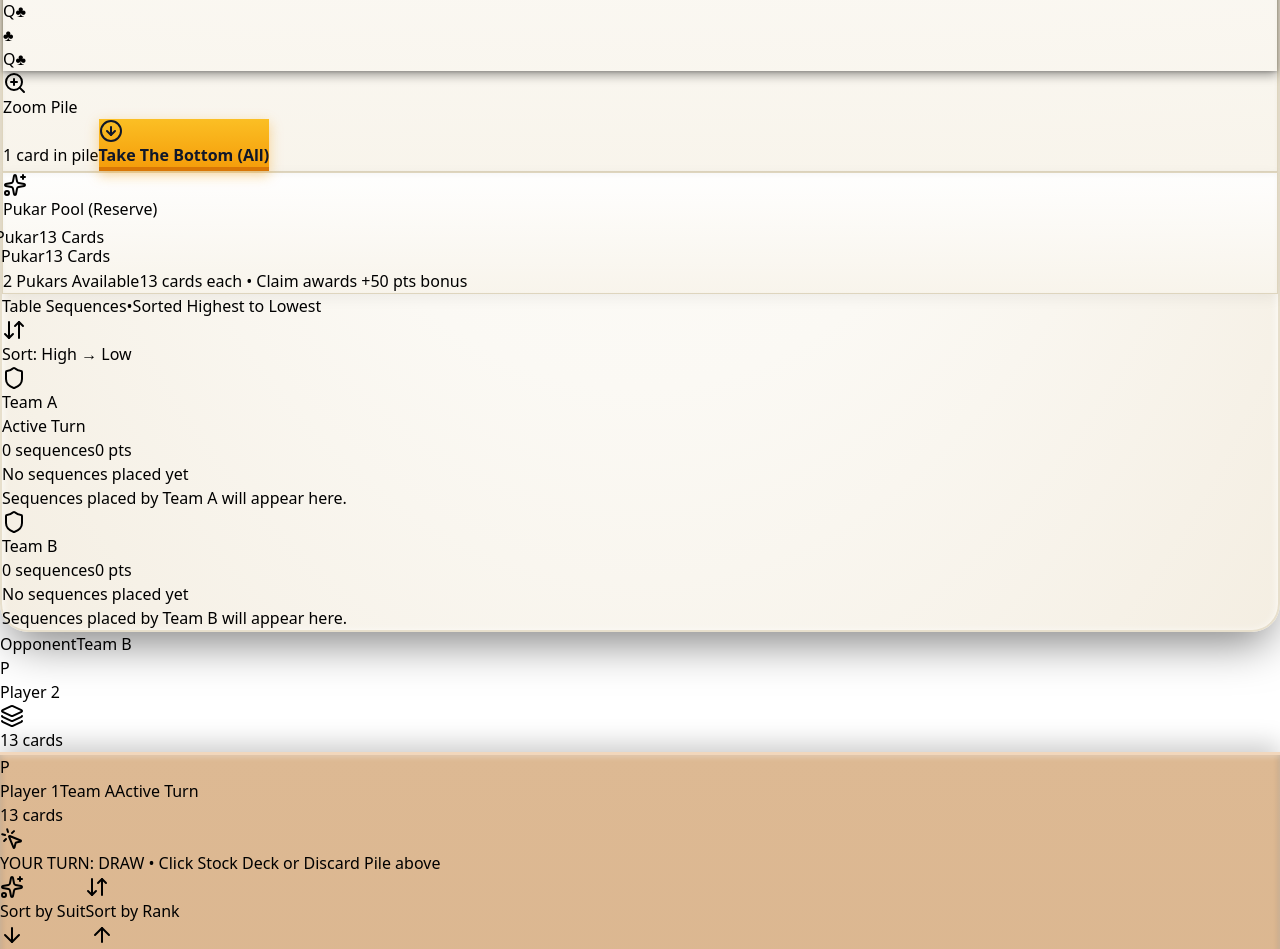
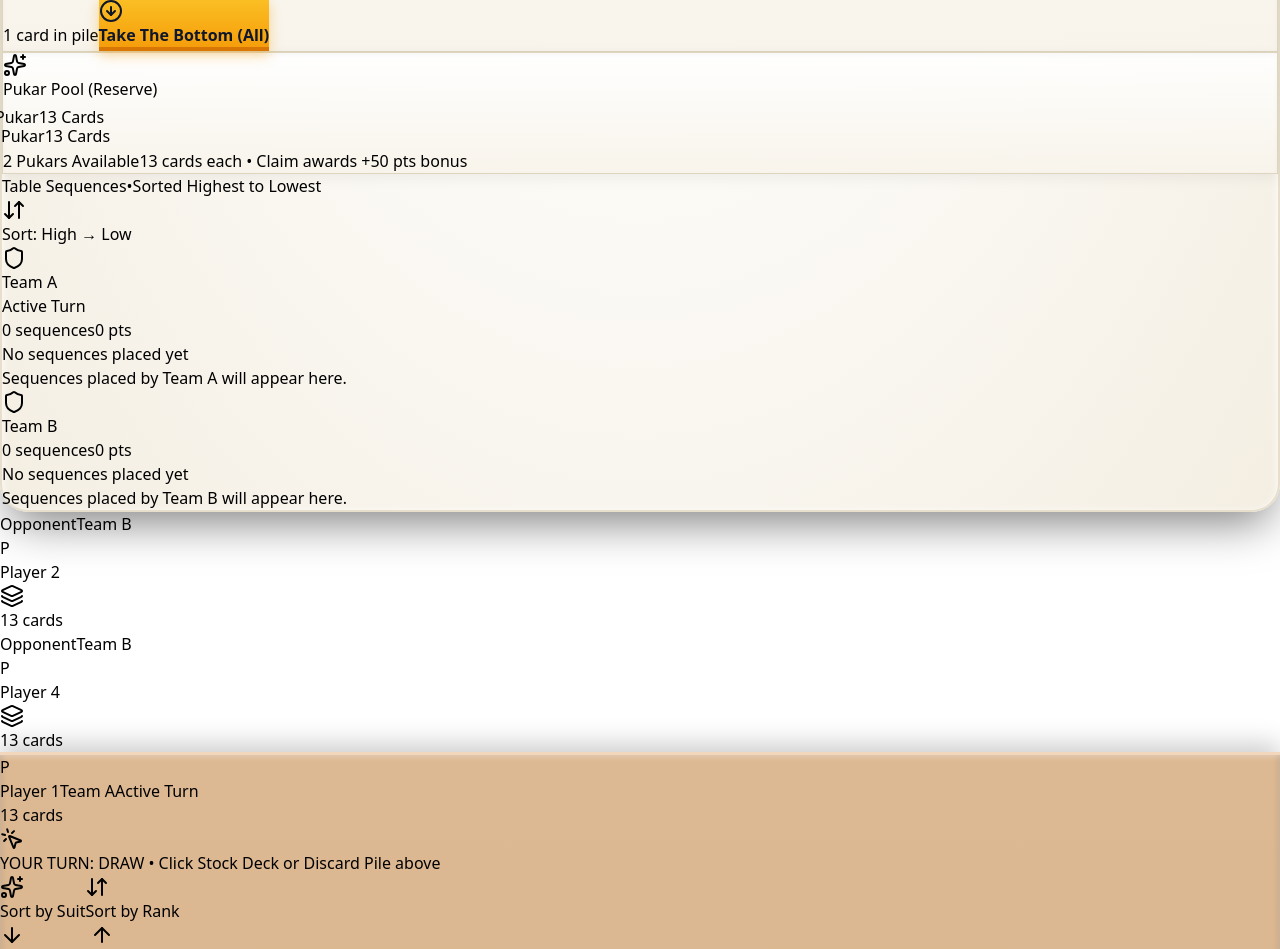
Before and after one commit to hello-world-eyp/pukar, a React (Vite) app: page / in a window 1280 px wide. Shown: the part 1596-2545 px from the top of the page. Built offline with nearby package versions, Linux system fonts and the light colour scheme.

Commit message:
feat(ui): move opponents to right rail and expand team sequences to multi-column grid

```diff
--- a/src/ui/components/TableMeldBoard.tsx
+++ b/src/ui/components/TableMeldBoard.tsx
@@ -302,10 +302,10 @@ const TeamMeldColumn: React.FC<TeamMeldColumnProps> = ({
         </div>
       </div>
 
-      {/* Sequences List */}
-      <div className="flex flex-col gap-2.5 min-h-[105px]">
+      {/* Sequences List: Multi-column grid */}
+      <div className="grid grid-cols-1 md:grid-cols-2 gap-2.5 min-h-[105px]">
         {sortedMelds.length === 0 ? (
-          <div className="flex-1 flex flex-col items-center justify-center p-3 sm:p-4 border-2 border-dashed border-stone-300/80 rounded-xl text-stone-500 text-sm text-center bg-white/40 min-h-[100px]">
+          <div className="col-span-full flex-1 flex flex-col items-center justify-center p-3 sm:p-4 border-2 border-dashed border-stone-300/80 rounded-xl text-stone-500 text-sm text-center bg-white/40 min-h-[100px]">
             <p className="font-bold text-stone-700">No sequences placed yet</p>
             <p className="text-sm text-stone-500 mt-0.5">
               {`Sequences placed by ${teamName} will appear here.`}
--- a/src/ui/components/TableSeating.tsx
+++ b/src/ui/components/TableSeating.tsx
@@ -363,10 +363,35 @@ export const TableSeating: React.FC<TableSeatingProps> = ({
         ))}
       </div>
 
-      {/* 2. MIDDLE TABLE SECTION: LEFT WING, TABLE FELT (CHILDREN), RIGHT WING */}
-      <div className="w-full grid grid-cols-1 lg:grid-cols-12 gap-3 sm:gap-4 items-center">
-        {/* Left Seat (Wing) */}
-        <div className="lg:col-span-2 flex flex-col justify-center order-2 lg:order-1 px-1 sm:px-2">
+      {/* 2. EXPANDED MAIN BOARD (LEFT/CENTER) + OPPONENTS RAIL (RIGHT) */}
+      <div className="w-full grid grid-cols-1 lg:grid-cols-12 gap-3 sm:gap-4 items-start">
+        {/* Expanded Main Board Canvas (Decks + Melds) */}
+        <div className="lg:col-span-9 xl:col-span-10 w-full order-1">
+          {children}
+        </div>
+
+        {/* Opponents Rail (Moved to Right Side, Space-Efficient) */}
+        <aside
+          aria-label="Opponent Players"
+          className="lg:col-span-3 xl:col-span-2 w-full flex flex-col sm:flex-row lg:flex-col gap-2.5 order-2"
+        >
+          {/* Opponent 1 */}
+          <div className="w-full">
+            <PlayerSeat
+              player={seats.rightSeat.player}
+              playerIndex={seats.rightSeat.playerIndex}
+              seatPosition={seats.rightSeat.seatPosition}
+              isTurn={seats.rightSeat.isTurn}
+              isViewed={seats.rightSeat.isViewed}
+              isTeammate={seats.rightSeat.isTeammate}
+              onSelectPlayer={onSelectPlayer}
+              data-testid="table-seat-right"
+              isRippling={isRippling}
+            />
+          </div>
+
+          {/* Opponent 2 */}
+          <div className="w-full">
             <PlayerSeat
               player={seats.leftSeat.player}
               playerIndex={seats.leftSeat.playerIndex}
@@ -379,26 +404,7 @@ export const TableSeating: React.FC<TableSeatingProps> = ({
               isRippling={isRippling}
             />
           </div>
-
-        {/* Center Canvas / Table Felt (Holds Center Table + Melds) */}
-        <div className="lg:col-span-8 order-1 lg:order-2 w-full">
-          {children}
-        </div>
-
-        {/* Right Seat (Wing) */}
-        <div className="lg:col-span-2 flex flex-col justify-center order-3 px-1 sm:px-2">
-          <PlayerSeat
-            player={seats.rightSeat.player}
-            playerIndex={seats.rightSeat.playerIndex}
-            seatPosition={seats.rightSeat.seatPosition}
-            isTurn={seats.rightSeat.isTurn}
-            isViewed={seats.rightSeat.isViewed}
-            isTeammate={seats.rightSeat.isTeammate}
-            onSelectPlayer={onSelectPlayer}
-            data-testid="table-seat-right"
-            isRippling={isRippling}
-          />
-        </div>
+        </aside>
       </div>
     </div>
   );
```
Lines whose indentation alone changed are shown as unchanged.
